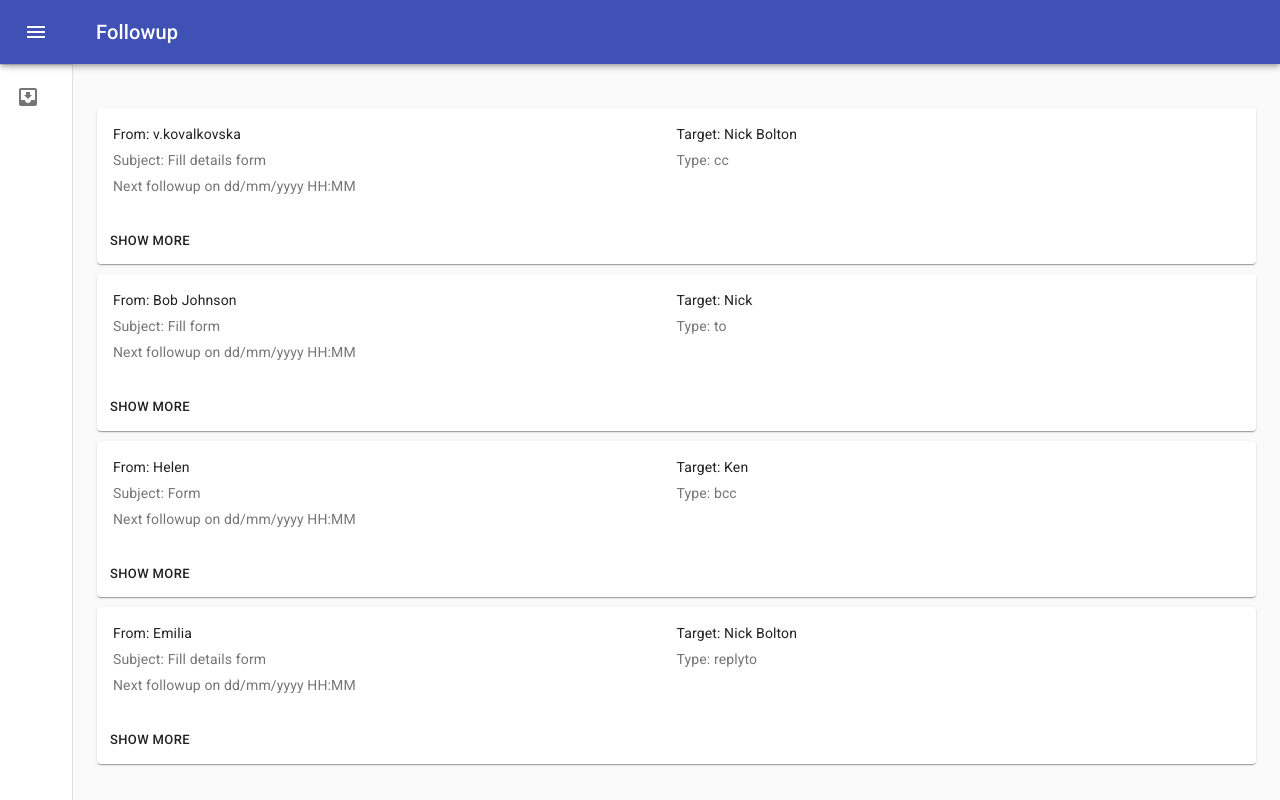
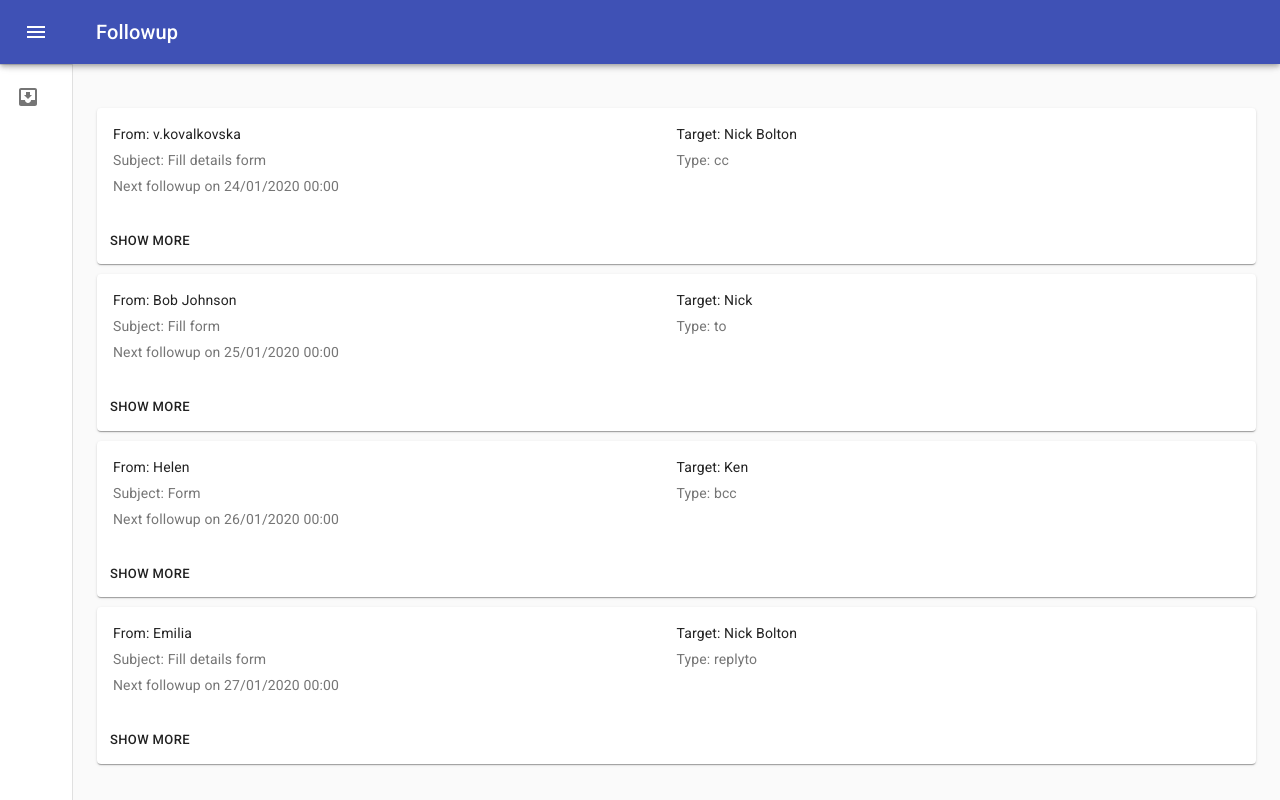
Before and after one commit to valeriia1501/followup, a React (Create React App) app: page /cards in a window 1280 px wide. Built offline with nearby package versions, Linux system fonts and the light colour scheme.

Commit message:
some fixes

```diff
--- a/package.json
+++ b/package.json
@@ -10,8 +10,10 @@
     "@testing-library/user-event": "^7.2.1",
     "react": "^16.12.0",
     "react-dom": "^16.12.0",
+    "react-redux": "^7.1.3",
     "react-router-dom": "^5.1.2",
-    "react-scripts": "3.3.0"
+    "react-scripts": "3.3.0",
+    "redux": "^4.0.5"
   },
   "scripts": {
     "start": "react-scripts start",
--- a/src/App.js
+++ b/src/App.js
@@ -16,7 +16,7 @@ import ListItem from '@material-ui/core/ListItem';
 import ListItemIcon from '@material-ui/core/ListItemIcon';
 import ListItemText from '@material-ui/core/ListItemText';
 import InboxIcon from '@material-ui/icons/MoveToInbox';
-import CardOwn from './components/CardOwn.js';
+import FollowupsGroup from './followups/FollowupsGroup.js';
 import {BrowserRouter as Router, Link, Route, Switch} from "react-router-dom";
 
 const drawerWidth = 240;
@@ -83,32 +83,6 @@ const useStyles = makeStyles(theme => ({
 }));
 
 export default function App() {
-  const data = [
-    {
-      "from": "v.kovalkovska",
-      "subject": "Fill details form",
-      "target" : "Nick Bolton",
-      "type": "cc"
-    },
-    {
-      "from": "Bob Johnson",
-      "subject": "Fill form",
-      "target" : "Nick",
-      "type": "to"
-    },
-    {
-      "from": "Helen",
-      "subject": "Form",
-      "target" : "Ken",
-      "type": "bcc"
-    },
-    {
-      "from": "Emilia",
-      "subject": "Fill details form",
-      "target" : "Nick Bolton",
-      "type": "replyto"
-    }
-  ]
   const classes = useStyles();
   const theme = useTheme();
   const [open, setOpen] = React.useState(false);
@@ -186,17 +160,7 @@ export default function App() {
           <div className={classes.toolbar} />
           <Switch>
               <Route path="/cards">
-                {
-                  data.map(elem => {
-                      return <CardOwn
-                              from={elem.from}
-                              subject={elem.subject}
-                              target={elem.target}
-                              type={elem.type}
-                              date='dd/mm/yyyy HH:MM'
-                              />
-                  })
-                }
+                <FollowupsGroup/>
               </Route>
           </Switch>
         </main>
--- a/src/components/CardOwn.js
+++ b/src/followups/FollowupInfo.js
@@ -17,30 +17,30 @@ const useStyles = makeStyles({
   },
 });
 
-export default function CardOwn(props) {
+export default function FollowupInfo(props) {
   const classes = useStyles();
-  const {from, subject, target, type, date} = props;
+  const {followup} = props;
   return (
     <Card className={classes.card}>
       <CardContent>
         <Grid container>
           <Grid item xs={6}>
             <Typography className={classes.title} gutterBottom>
-              From: {from}
+              From: {followup.from}
             </Typography>
             <Typography className={classes.title} color="textSecondary" gutterBottom>
-              Subject: {subject}
+              Subject: {followup.subject}
             </Typography>
             <Typography className={classes.title} color="textSecondary" gutterBottom>
-              Next followup on {date}
+              Next followup on {followup.date}
             </Typography>
           </Grid>
           <Grid item xs={6}>
             <Typography className={classes.title} gutterBottom>
-              Target: {target}
+              Target: {followup.target}
             </Typography>
             <Typography className={classes.title} color="textSecondary" gutterBottom>
-              Type: {type}
+              Type: {followup.type}
             </Typography>
           </Grid>
         </Grid>
--- /dev/null
+++ b/src/followups/FollowupsGroup.js
@@ -0,0 +1,48 @@
+import React from 'react';
+import FollowupInfo from './FollowupInfo.js';
+
+const FollowupsGroup = () => {
+    const data = [
+        {
+          "from": "v.kovalkovska",
+          "subject": "Fill details form",
+          "target" : "Nick Bolton",
+          "type": "cc",
+          "date": "24/01/2020 00:00"
+        },
+        {
+          "from": "Bob Johnson",
+          "subject": "Fill form",
+          "target" : "Nick",
+          "type": "to",
+          "date": "25/01/2020 00:00"
+        },
+        {
+          "from": "Helen",
+          "subject": "Form",
+          "target" : "Ken",
+          "type": "bcc",
+          "date": "26/01/2020 00:00"
+        },
+        {
+          "from": "Emilia",
+          "subject": "Fill details form",
+          "target" : "Nick Bolton",
+          "type": "replyto",
+          "date": "27/01/2020 00:00"
+        }
+    ]
+    return (
+        <div>
+            {
+                data.map(elem => {
+                    return <FollowupInfo
+                        followup={elem}
+                    />
+                })
+            }
+        </div>
+    );
+}
+
+export default FollowupsGroup;
```
Also changed, not shown: 1 other file (tests, documents, lock files or other folders).
